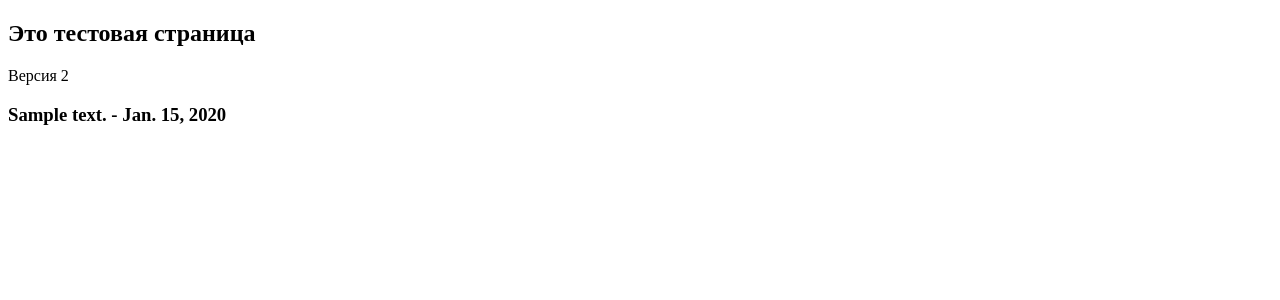
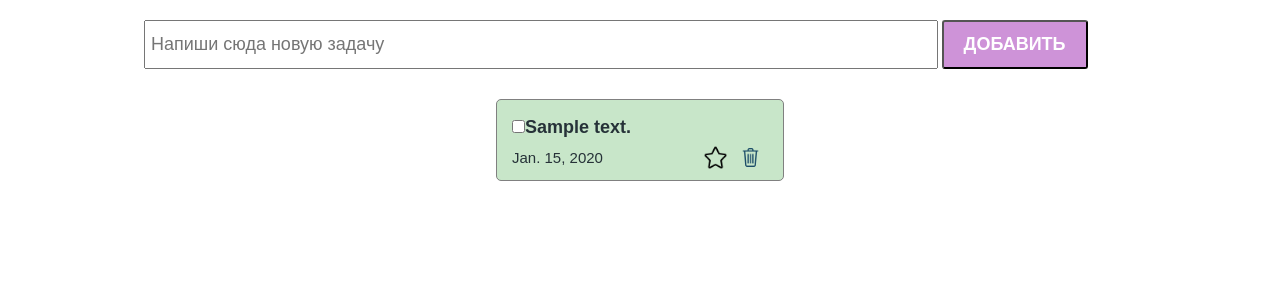
Before and after one commit to ManasIsaev/todopython, a Django app: page /test/ in a window 1280 px wide. Shown: the top 300 px of the page. Run offline with Django 3.2, Linux system fonts and the light colour scheme; tables that the repository leaves empty hold one stand-in row (values such as "Sample post").

Commit message:
updated test.html

```diff
--- a/main/templates/test.html
+++ b/main/templates/test.html
@@ -1,18 +1,48 @@
+{% load static %}
 <!DOCTYPE html>
 <html lang="en">
 
 <head>
     <meta charset="UTF-8">
     <meta name="viewport" content="width=device-width, initial-scale=1.0">
-    <title>Document</title>
+    <title>Todo</title>
+    <!--<link rel="stylesheet" href="./styles/index.css" />-->
+    <link rel="stylesheet" href="{% static 'styles/index.css' %}">
+    <!--<link rel="stylesheet" href="./styles/checkbox.css" />-->
+    <link rel="stylesheet" href="{% static ' styles/checkbox.css' %}">
 </head>
 
 <body>
-    <h2>Это тестовая страница</h2>
-    <div>Версия 2</div>
-    {% for todo in todo_list %}
-    <h3>{{ todo.text }} - {{ todo.created_at }}</h3>
-    {% endfor %}
+
+    <section>
+
+        <div class="create_container">
+            <input class="create_input" type="text" placeholder="Напиши сюда новую задачу" />
+            <button class="create_button">Добавить</button>
+        </div>
+
+        <div class="todo_container">
+            {% for todo in todo_list %}
+            <div class="todo_item">
+                <div class="todo_item_header">
+                    <label class="checkbox_container">
+                        <input type="checkbox" />
+                        <span class="checkmark"></span>
+                    </label>
+                    <h4>{{ todo.text }}</h4>
+                </div>
+                <div class="todo_item_footer">
+                    <p>{{ todo.created_at }}</span>
+                    </p>
+                    <div class="action_buttons">
+                        <img src="./icons/star.png" />
+                        <img src="./icons/basket.png" />
+                    </div>
+                </div>
+            </div>
+            {% endfor %}
+        </div>
+    </section>
 </body>
 
 </html>
```
